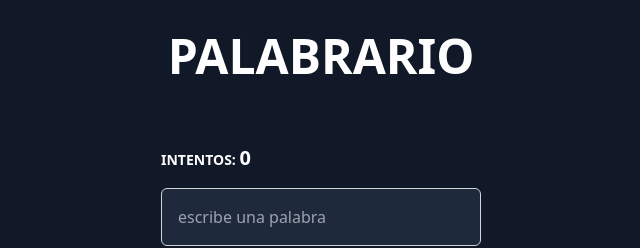
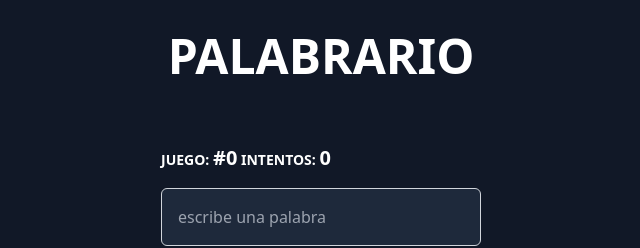
Before and after one commit to Sa4dUs/palabrario, a Next.js app: page / in a window 1280 px wide. Shown: the top 248 px of the page, without its empty margins (319-959 px from the left). Built offline with nearby package versions, Linux system fonts and the light colour scheme; no server answers.

Commit message:
chore: :pencil2: minor text changes

```diff
--- a/src/pages/components/Victory.tsx
+++ b/src/pages/components/Victory.tsx
@@ -9,8 +9,6 @@ interface PropType {
 
 function Victory({ id, counter, typeOfGuesses = [0, 0, 0] }: PropType) {
     const router = useRouter();
-    let date = new Date();
-    let dateString = date.toLocaleDateString();
 
     return (
         <div className="flex flex-col items-center justify-center h-full">
@@ -19,7 +17,8 @@ function Victory({ id, counter, typeOfGuesses = [0, 0, 0] }: PropType) {
                     Felicidades!
                 </h1>
                 <p className="font-semibold">
-                    Has adivinado la palabra <span className="font-bold">#{id} </span>
+                    Has adivinado la palabra{" "}
+                    <span className="font-bold">{`#${id}`} </span>
                     en <span className="font-bold"> {counter} </span>
                     intentos
                 </p>
@@ -27,7 +26,11 @@ function Victory({ id, counter, typeOfGuesses = [0, 0, 0] }: PropType) {
                 <p>🟨{typeOfGuesses[1]}</p>
                 <p>🟥{typeOfGuesses[0]}</p>
                 <ShareButton
-                    text={`¡He adivinado la palabra jugando a ${process.env.NEXT_PUBLIC_BASE_URL}!\n🟩${typeOfGuesses[2]}\n🟨${typeOfGuesses[1]}\n🟥${typeOfGuesses[0]}`}
+                    text={
+                        counter === 1
+                            ? `¡He adivinado la palabra #${id} a la primera en ${process.env.NEXT_PUBLIC_BASE_URL}!\n🟩${typeOfGuesses[2]}\n🟨${typeOfGuesses[1]}\n🟥${typeOfGuesses[0]}`
+                            : `¡He adivinado la palabra #${id} jugando a ${process.env.NEXT_PUBLIC_BASE_URL}!\n🟩${typeOfGuesses[2]}\n🟨${typeOfGuesses[1]}\n🟥${typeOfGuesses[0]}`
+                    }
                 />
             </div>
             <button
--- a/src/pages/index.tsx
+++ b/src/pages/index.tsx
@@ -135,8 +135,13 @@ const SecretWordGame: React.FC = () => {
                                 htmlFor="guess"
                                 className="mb-4 text-sm font-semibold self-start"
                             >
+                                JUEGO:{" "}
+                                <span className="text-xl font-semibold">
+                                    #{id}
+                                </span>
+                                {" "}
                                 INTENTOS:{" "}
-                                <span className="text-xl font-bold">
+                                <span className="text-xl font-semibold">
                                     {counter}
                                 </span>
                             </label>
```
